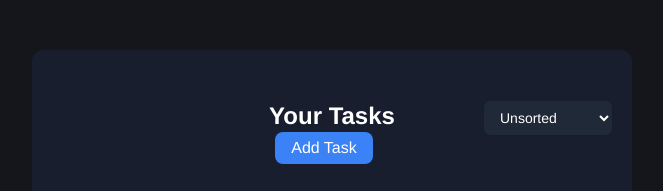
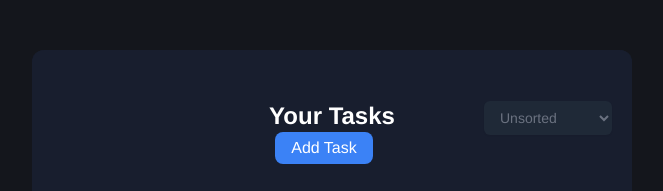
Before and after one commit to AlexanderHeffernan/College-Companion, a Vue app: page / in a window 1280 px wide. Shown: the top 191 px of the page, without its empty margins (308-971 px from the left). Built offline with nearby package versions, Linux system fonts and the light colour scheme.

Commit message:
Slight styling improvement

```diff
--- a/src/App.vue
+++ b/src/App.vue
@@ -33,7 +33,7 @@ const sortedTasks = computed(() => {
     <div v-else class="mx-5">
       <div class="flex relative items-center">
         <h1 class="text-white text-2xl font-bold flex-grow">Your Tasks</h1>
-        <select id="taskSorting" v-model="sortingOption" class="absolute right-0 mt-1 block w-32 px-3 py-2 bg-gray-800 text-white rounded-md shadow-sm focus:outline-none focus:ring-2 focus:ring-blue-500 focus:border-blue-500 sm:text-sm">
+        <select id="taskSorting" v-model="sortingOption" class="absolute right-0 mt-1 block w-32 px-3 py-2 bg-gray-800 text-gray-500 transition-[color] transition-500 rounded-md shadow-sm focus:outline-none focus:ring-2 focus:ring-blue-500 focus:border-blue-500 sm:text-sm hover:text-white">
           <option value="unsorted">Unsorted</option>
           <option value="date">Date</option>
           <option value="alphabetical">Alphabetical</option>
```
